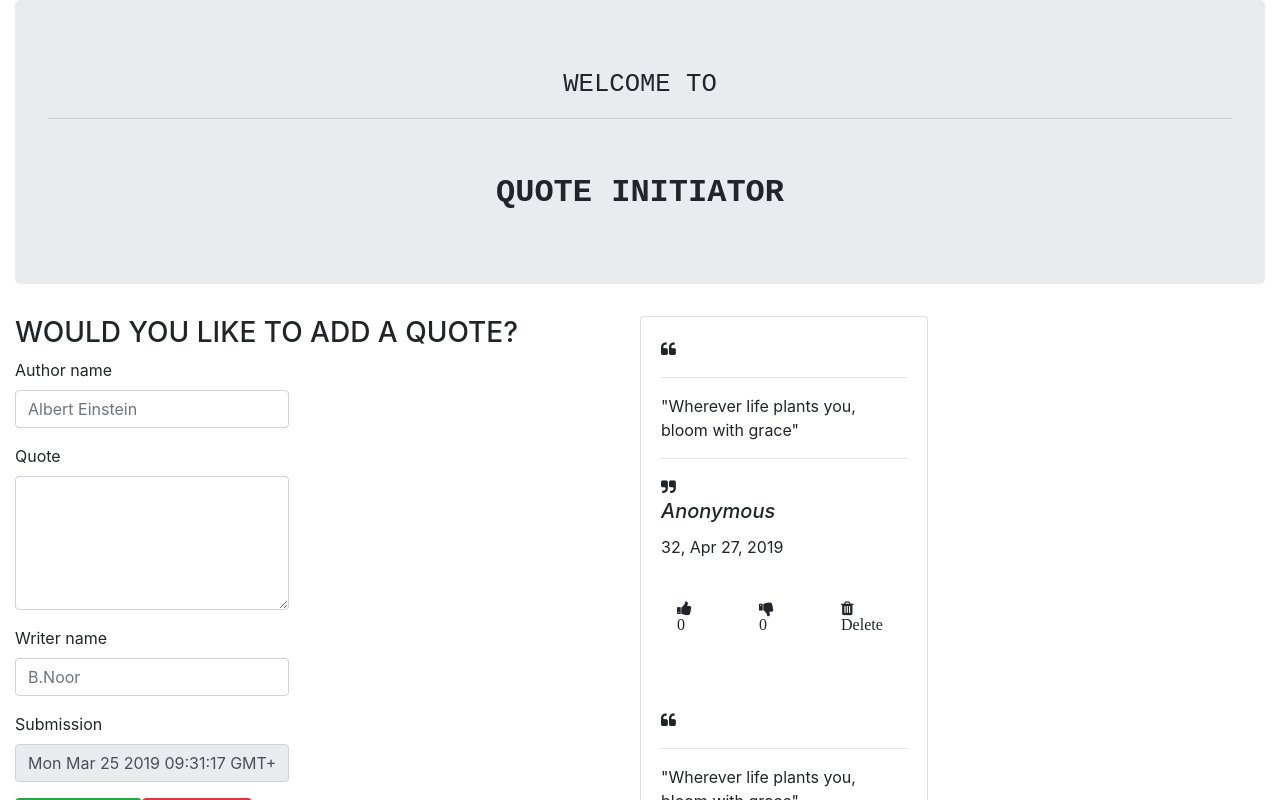
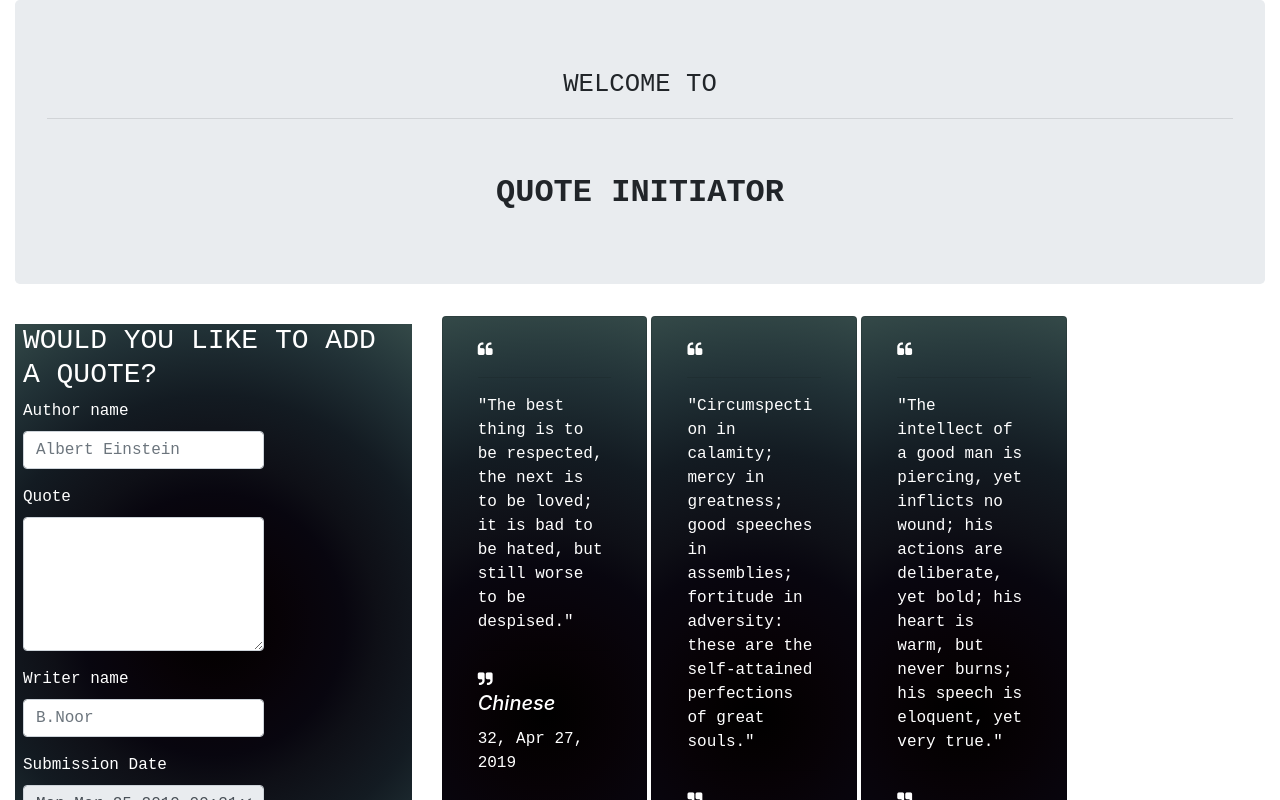
Before and after one commit to badruu/quote-maker, an Angular app: page / in a window 1280 px wide. Shown: the top 800 px of the page. Built offline with nearby package versions, Linux system fonts and the light colour scheme; what angular-font-awesome would draw is missing.

Commit message:
add new quotes, add background colors for the cards

```diff
--- a/src/app/quote-form/quote-form.component.html
+++ b/src/app/quote-form/quote-form.component.html
@@ -4,7 +4,7 @@
               <!-- author name -->
         <div class="form-group">
 
-           <label for="author" >Author name</label>
+           <label for="author" >Author name</label><br>
            <input type="text" class="form-control" id="author" [(ngModel)]="newQuote.author" name="author" #author="ngModel" placeholder="Albert Einstein" required>
 
             <div [hidden]="author.valid || author.pristine" class="alert alert-danger">
@@ -16,7 +16,7 @@
               <!-- quote form -->
         <div class="form-group">
 
-          <label for="content">Quote</label>
+          <label for="content">Quote</label><br>
           <textarea class="form-control" id="quote" rows="5" [(ngModel)]="newQuote.quote" name="quote" #quote="ngModel" required></textarea>
 
               <div [hidden]="quote.valid || quote.pristine" class="alert alert-danger">
@@ -29,7 +29,7 @@
 
               <div class="form-group">
 
-                  <label for="writer" >Writer name</label>
+                  <label for="writer" >Writer name</label><br>
                   <input type="text" class="form-control" id="writer" [(ngModel)]="newQuote.writer" name="writer" #writer="ngModel" placeholder="B.Noor" required>
 
                   <div [hidden]="writer.valid || writer.pristine" class="alert alert-danger">
@@ -41,7 +41,7 @@
 
                 <div class="form-group">
 
-                  <label for="date">Submission</label>
+                  <label for="date">Submission Date</label><br>
                   <input type="text" class="form-control" id= "date" [(ngModel)]="newQuote.date" name="date" #date="ngModel" disabled>
 
                   <div [hidden]="date.valid || date.pristine" class="alert alert-danger">
@@ -52,9 +52,9 @@
                 <!--  buttons -->
 
 
-          <button class="btn btn-success" type="submit">submit Quote</button>
+          <button class="btn btn-success" type="submit">submit Quote</button><br>
 
-          <button type="reset" class="btn btn-danger">New Quote</button>
+          <button type="reset" class="btn btn-danger" style="margin: 2%">Reset</button><br>
         </form>
         </div>
 
--- a/src/app/quote-view/quote-view.component.css
+++ b/src/app/quote-view/quote-view.component.css
@@ -5,3 +5,24 @@ h1
     font-size: xx-large;
     font-weight: 900;
 }
+.quote-form
+{
+    background-image: radial-gradient(circle, #000000, #040102, #070206, #08040b, #08060f, #0e0f16, #11151c, #131b22, #1a262c, #213136, #2a3d3f, #344948);
+    color: #fff;
+    font-family: 'Courier New', Courier, monospace;
+}
+.card
+{
+    background-image: radial-gradient(circle, #000000, #040102, #070206, #08040b, #08060f, #0e0f16, #11151c, #131b22, #1a262c, #213136, #2a3d3f, #344948);
+     color: #fff;
+}
+p
+{
+    font-family: monospace;
+    font-size: large;
+}
+.wells
+{
+    margin: 2%;
+
+}
--- a/src/app/quote-view/quote-view.component.html
+++ b/src/app/quote-view/quote-view.component.html
@@ -10,19 +10,24 @@
 
     <!-- quote making form -->
   <div class="row">
-    <div class="col-md-6">
+    <div class="col-md-4">
         <div class="quote-form">
+          <div class="wells">
               <h3> WOULD YOU LIKE TO ADD A QUOTE?</h3>
               <app-quote-form (addQuote) = "addNewQuote($event)"></app-quote-form>
           </div>
 
           </div>
 
+    </div>
+
 
       <!-- first quote -->
+    <div class="col-md-8">
+      <div class="container">
+        <div class="row">
+            <div class="card col-md-3 mr-1" *ngFor='let quote of quotes; let i=index' style="width: 18rem;">
 
-        <div class="card" style="width: 18rem;">
-            <div *ngFor='let quote of quotes; let i=index' class="each-quote">
 
 
                <div class="card-body">
@@ -34,7 +39,14 @@
                 </h5>
                 <p>{{quote.date|dateSetter}}, {{quote.date|date}}</p><br>
 
+
+
+                <i class="fa fa-user-circle"></i><p>{{quote.writer}}</p><br>
+
                 <app-quote [quote] = 'quote' (isComplete) = 'deleteQuote($event,i)'></app-quote>
+
+              </div>
+            </div>
 
         </div>
       </div>
--- a/src/app/quote-view/quote-view.component.ts
+++ b/src/app/quote-view/quote-view.component.ts
@@ -9,8 +9,9 @@ import {Quote } from '../quote'
 export class QuoteViewComponent implements OnInit {
 
   quotes = [
-    new Quote('Anonymous', 'Wherever life plants you, bloom with grace', 'Badrudin', new Date (2019,3,27), 0, 0),
-    new Quote('Anonymous', 'Wherever life plants you, bloom with grace', 'Badrudin', new Date (2019,3,27), 0, 0)
+    new Quote('Chinese', 'The best thing is to be respected, the next is to be loved; it is bad to be hated, but still worse to be despised.', 'Badrudin', new Date (2019,3,27), 0, 0),
+    new Quote('Hitopadesa', 'Circumspection in calamity; mercy in greatness; good speeches in assemblies; fortitude in adversity: these are the self-attained perfections of great souls.', 'Badrudin', new Date (2019,3,27), 0, 0),
+    new Quote('Magha', 'The intellect of a good man is piercing, yet inflicts no wound; his actions are deliberate, yet bold; his heart is warm, but never burns; his speech is eloquent, yet very true.', 'Badrudin', new Date (2019,3,27), 0, 0)
   ]
 
   addNewQuote(quote){
```
Lines whose indentation alone changed are shown as unchanged.
